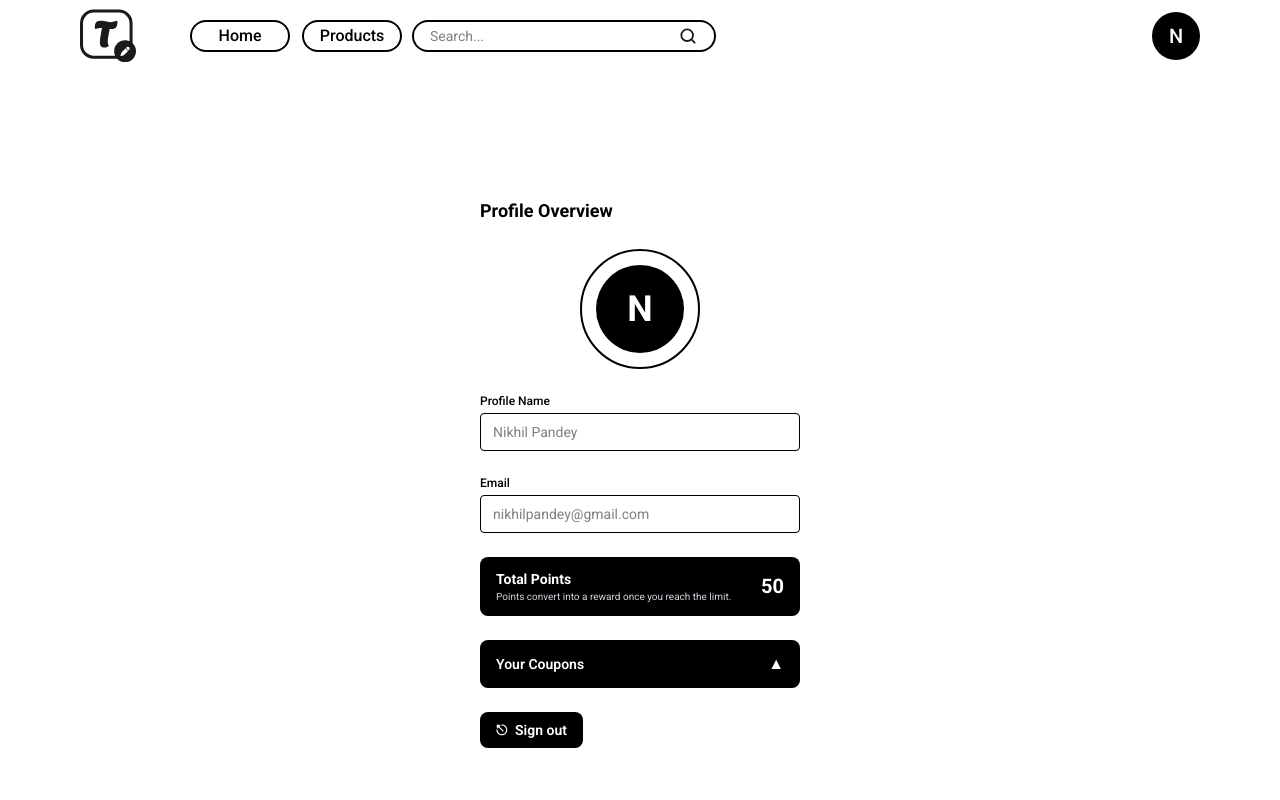
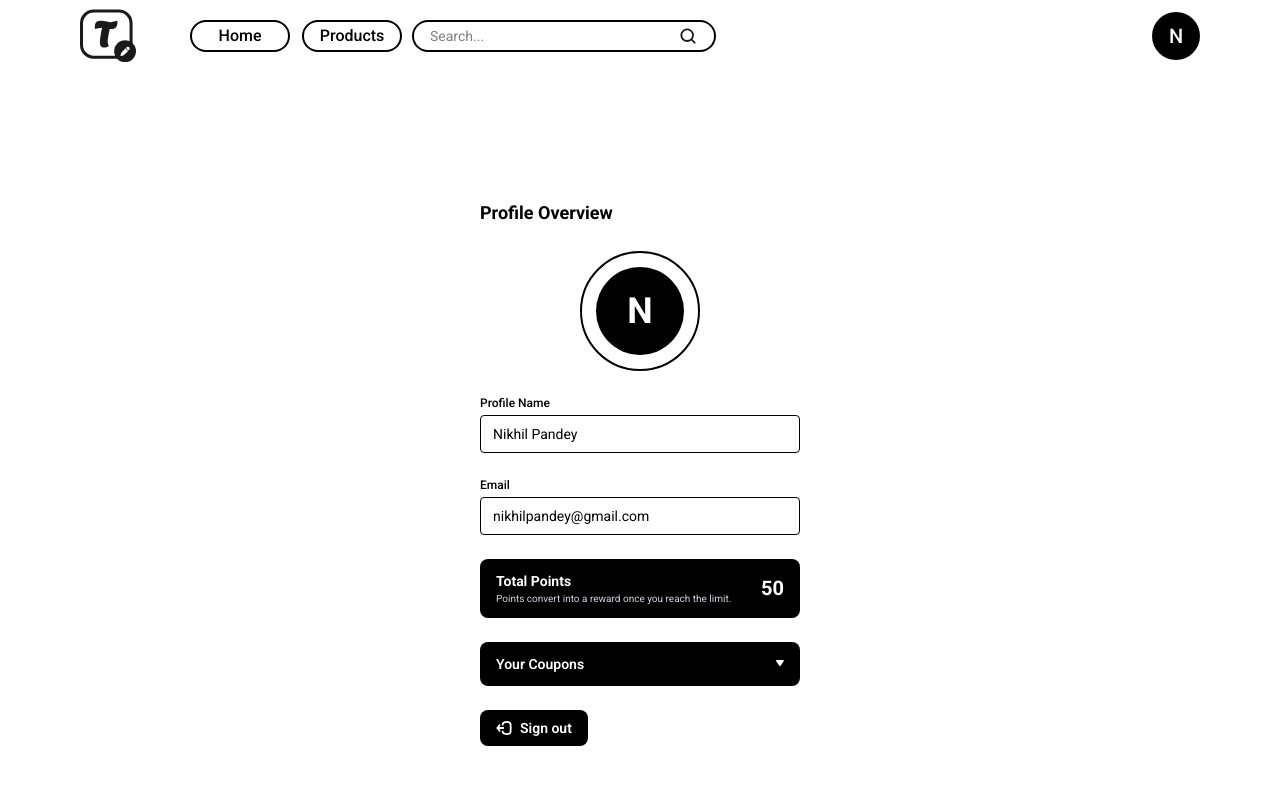
Before and after one commit to pandeynikhilone/truloop, a Next.js app: page /profile in a window 1280 px wide. Shown: the top 800 px of the page. Built offline with nearby package versions, Linux system fonts and the light colour scheme.

Commit message:
style: hover, cursor-effect

```diff
--- a/app/profile/page.js
+++ b/app/profile/page.js
@@ -30,8 +30,9 @@ function page() {
               </label>
               <input
                 type="text"
-                placeholder="Nikhil Pandey"
+                value="Nikhil Pandey"
                 className="w-full px-3 py-2 rounded border border-black text-sm outline-none"
+                disabled
               />
             </div>
             {/* Email */}
@@ -39,8 +40,9 @@ function page() {
               <label className="text-xs font-medium text-black">Email</label>
               <input
                 type="text"
-                placeholder="nikhilpandey@gmail.com"
+                value="nikhilpandey@gmail.com"
                 className="w-full px-3 py-2 rounded border border-black text-sm outline-none"
+                disabled
               />
             </div>
             {/* Points Card */}
@@ -58,13 +60,13 @@ function page() {
               {/* Header */}
               <button
                 onClick={() => setOpen(!open)}
-                className="w-full bg-black text-white px-4 py-3 rounded-lg flex justify-between items-center"
+                className="w-full bg-black text-white cursor-pointer px-4 py-3 rounded-lg flex justify-between items-center"
               >
                 <span className="text-sm font-semibold">Your Coupons</span>
                 <span
                   className={`transition-transform ${open ? "rotate-180" : ""}`}
                 >
-                  ▲
+                  <img src="/user_profile/dropdown.svg"/>
                 </span>
               </button>
 
@@ -78,8 +80,8 @@ function page() {
             </div>
 
             {/* Sign Out */}
-            <button className="self-start bg-black text-white px-4 py-2 rounded-lg flex items-center gap-2 text-sm font-semibold">
-              <span>⎋</span>
+            <button className="self-start cursor-pointer bg-black text-white px-4 py-2 rounded-lg flex items-center gap-2 text-sm font-semibold">
+              <img src="/user_profile/sign_out.svg" />
               Sign out
             </button>
           </div>
```
